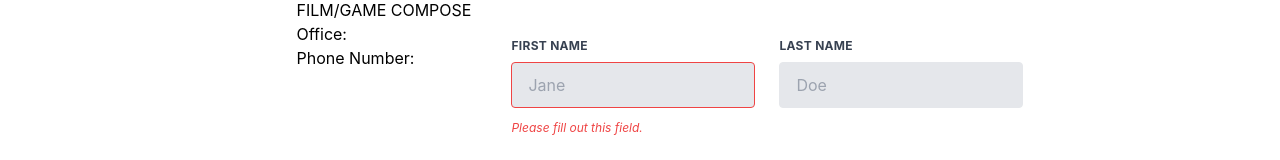
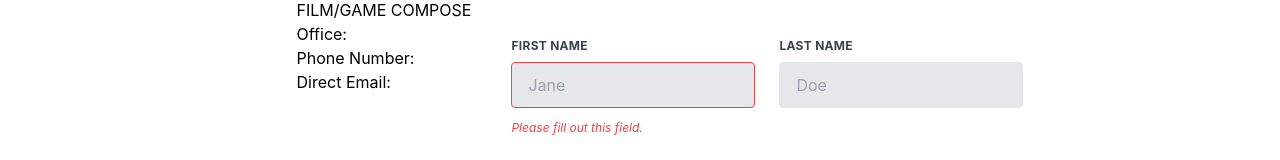
Before and after one commit to Cyber-Digital-llc/Matthews-Portfolio-Website-FE, a Next.js app: page / in a window 1280 px wide. Shown: the part 2930-3090 px from the top of the page. Built offline with nearby package versions, Linux system fonts and the light colour scheme.

Commit message:
added email in contact

```diff
--- a/components/Contact.jsx
+++ b/components/Contact.jsx
@@ -12,6 +12,7 @@ const Contact = () => {
           <p>FILM/GAME COMPOSE</p>
           <p>Office:</p>
           <p>Phone Number:</p>
+          <p>Direct Email: </p>
         </div>
 
         <form className="w-full max-w-lg">
```
